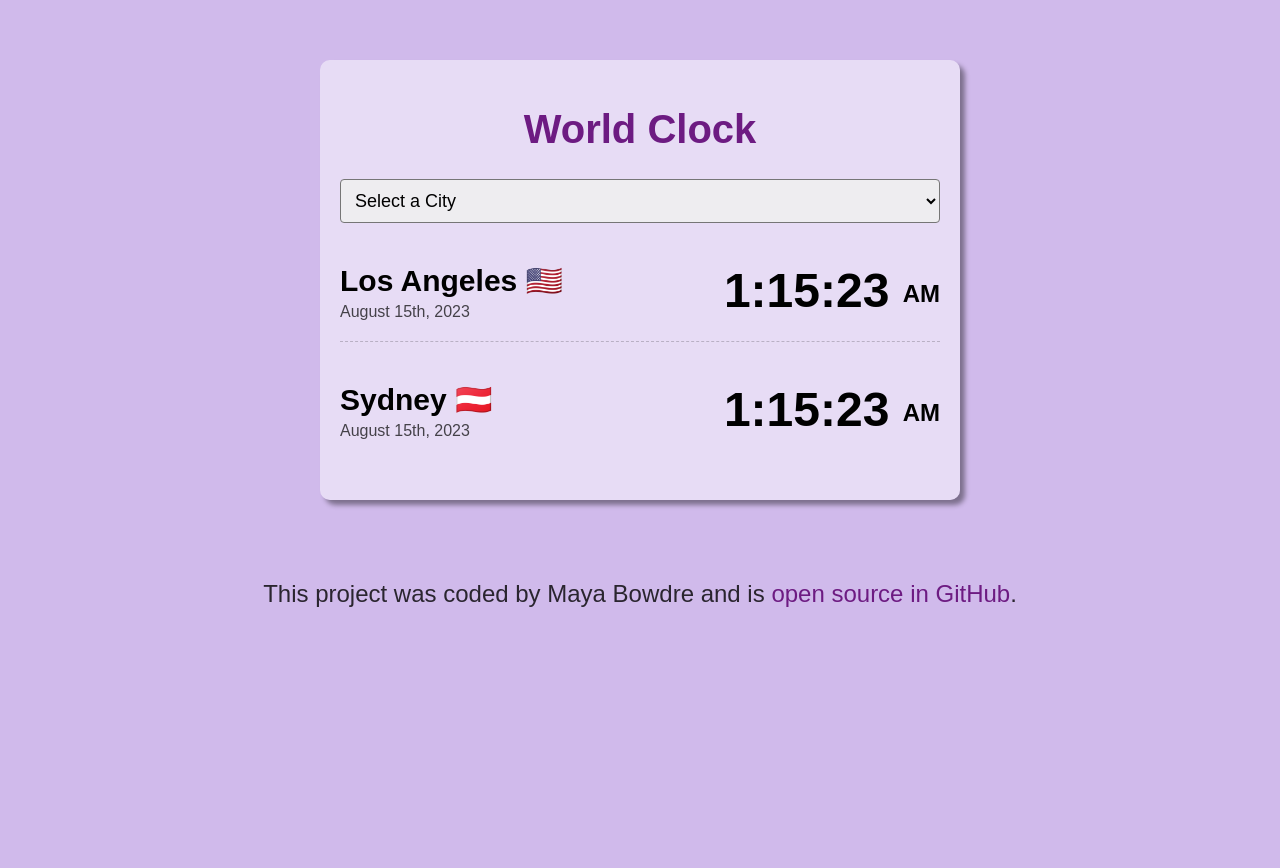
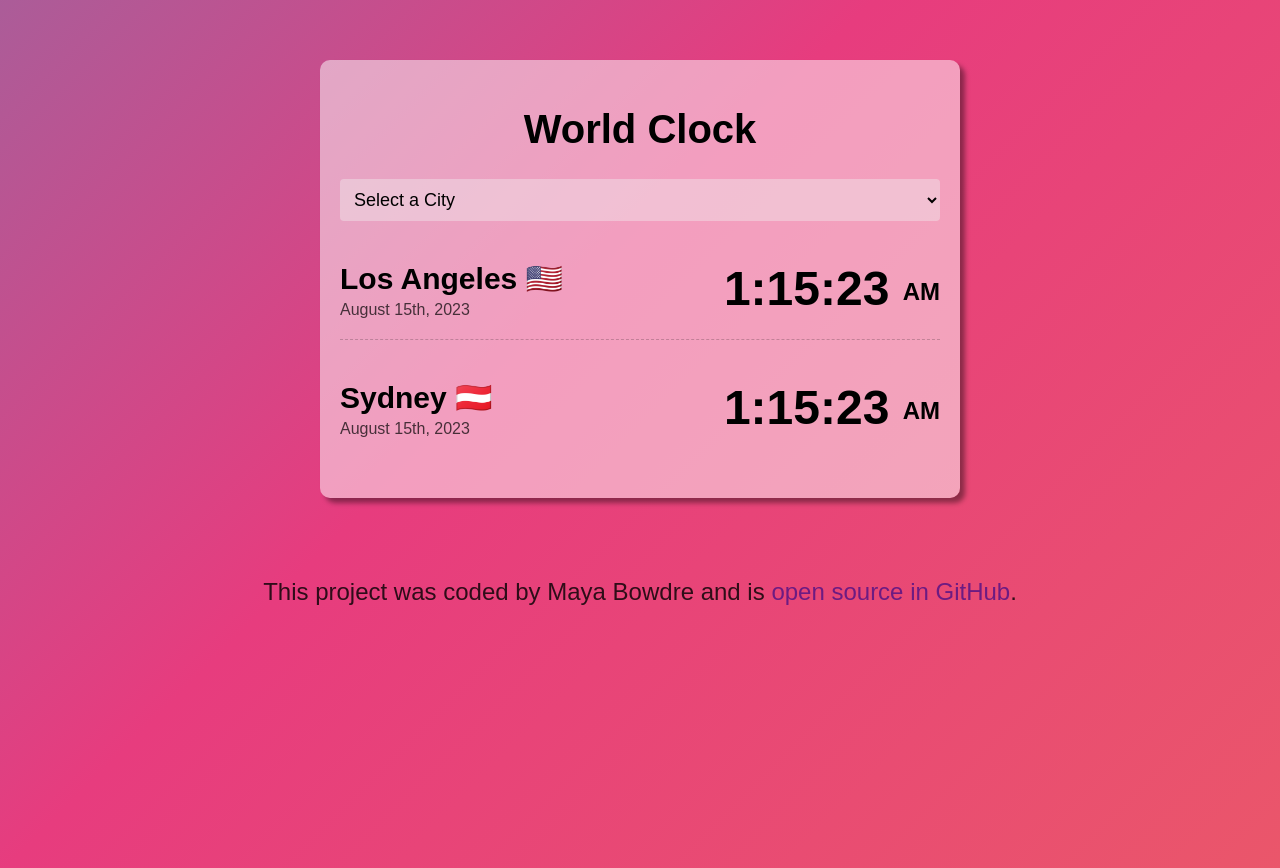
Before and after one commit to mbowdre/World-Clock, a plain HTML site: page index.html in a window 1280 px wide. Before the commit the page ends 800 px from the top, so only its background shows below. Drawn offline with nearby package versions, Linux system fonts and the light colour scheme; a script that the page names is missing.

Commit message:
Adding animated background and link hover

```diff
--- a/css/style.css
+++ b/css/style.css
@@ -1,7 +1,22 @@
 body {
-  background: #d0baeb;
+  background: linear-gradient(-45deg, #ee7752, #e73c7e, #23a6d5, #23d5ab);
+  background-size: 400% 400%;
+  animation: gradient 15s ease infinite;
+  height: 100vh;
   font-family: sans-serif;
 }
+@keyframes gradient {
+  0% {
+    background-position: 0% 50%;
+  }
+  50% {
+    background-position: 100% 50%;
+  }
+  100% {
+    background-position: 0% 50%;
+  }
+}
+
 h1 {
   text-align: center;
   font-size: 40px;
@@ -20,13 +35,20 @@ select {
   padding: 10px;
   border-radius: 4px;
   font-size: 18px;
-  background: rgba(240, 240, 240, 0.88);
+  background: rgba(240, 240, 240, 0.4);
+  border: white;
 }
 a {
   text-decoration: none;
   color: rgb(109, 27, 130);
 }
-
+.title {
+  font-family: sans-serif;
+  color: black;
+}
+.title:hover {
+  color: rgb(109, 27, 130);
+}
 .container {
   margin: 60px auto;
   border: 1px;
--- a/index.html
+++ b/index.html
@@ -10,7 +10,7 @@
   </head>
   <body>
     <div class="container">
-      <h1><a href="/"> World Clock </a></h1>
+      <h1><a href="/" class="title"> World Clock </a></h1>
       <select name="" id="city">
         <option value="">Select a City</option>
         <option value="current">My Current Location</option>
```
